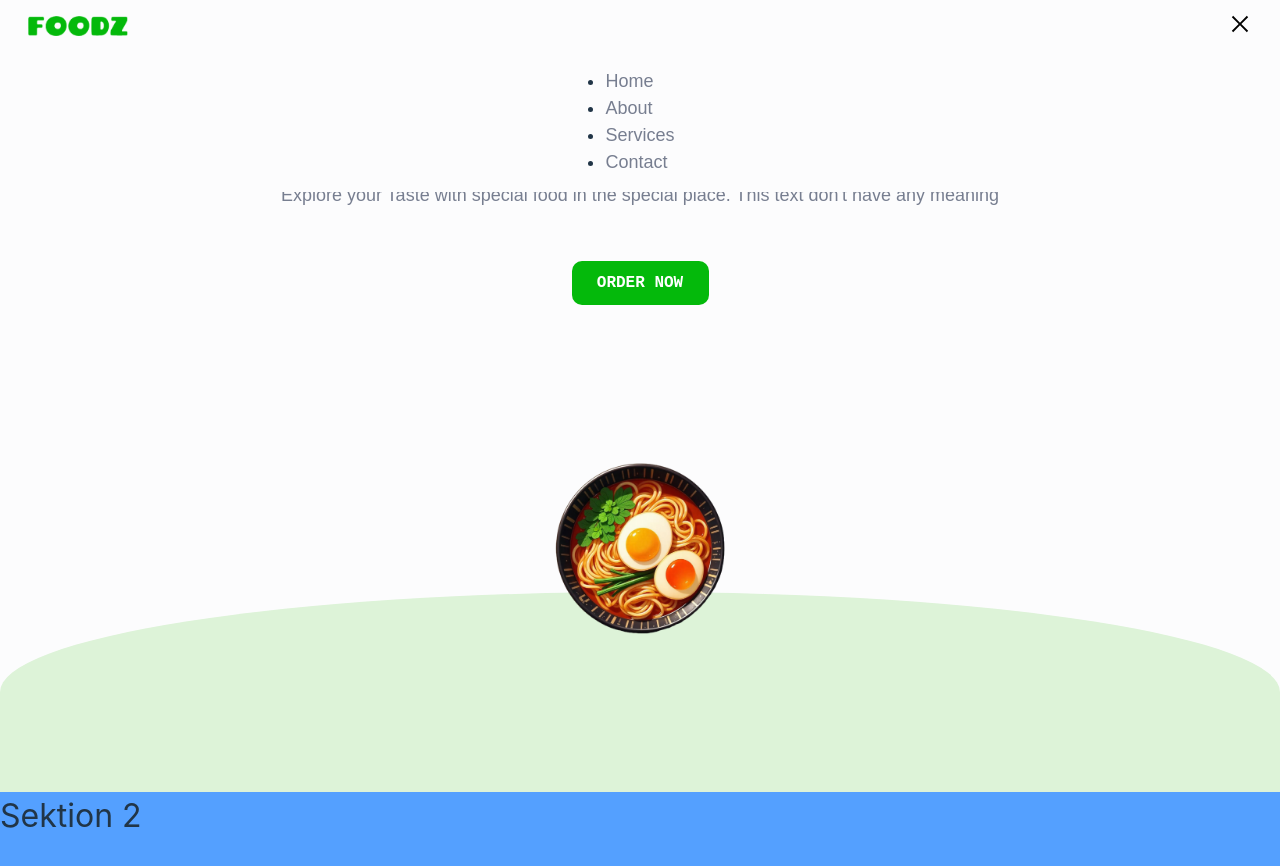
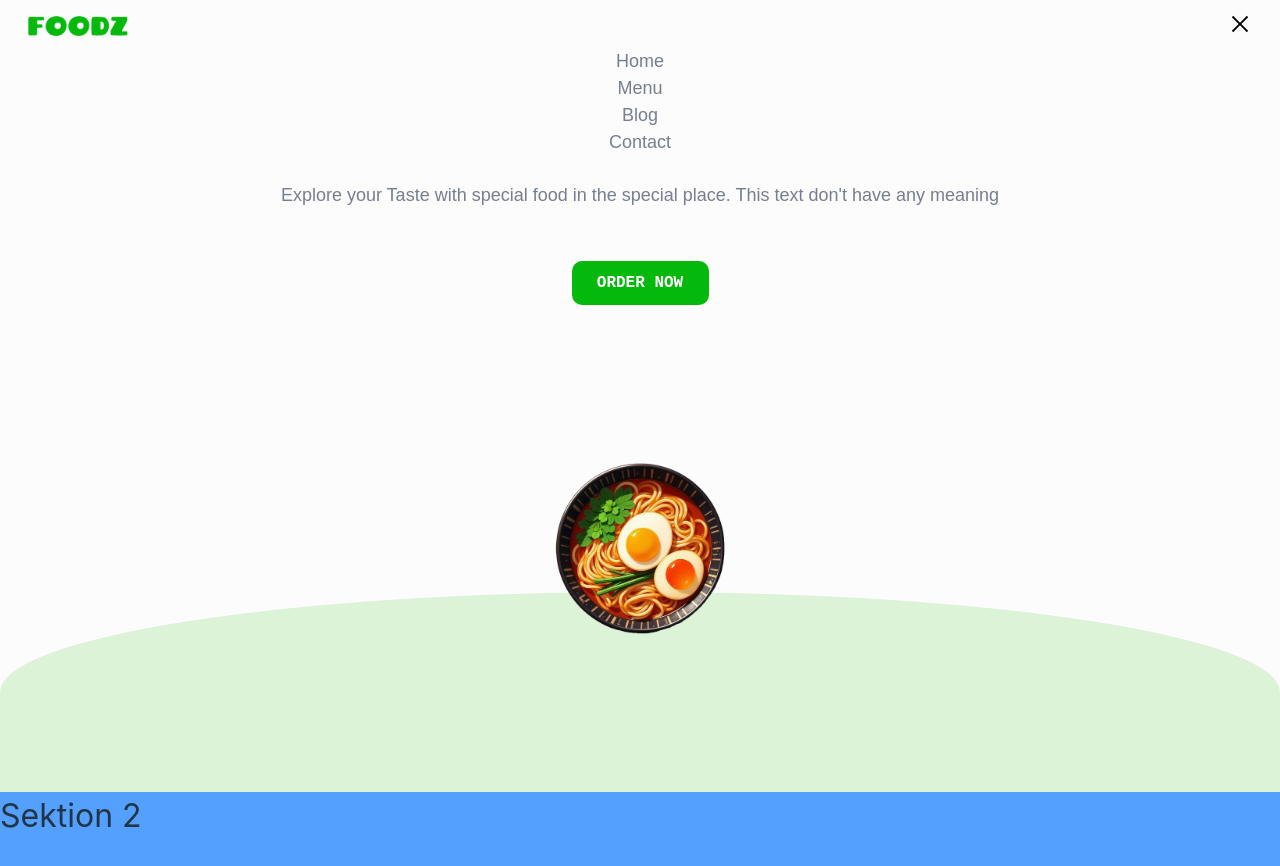
Before and after one commit to Fiffigelin/foodz-website, a React (Vite) app: page / in a window 1280 px wide. Both pictures are taken after a click on the button 1240 px from the left and 26 px from the top of the page. Shown: the top 866 px of the page. Built offline with nearby package versions, Linux system fonts and the light colour scheme; a web font is replaced by a local one.

Commit message:
fix: Change to using grid instead of flex on navbar

```diff
--- a/src/components/navbar/navbar.scss
+++ b/src/components/navbar/navbar.scss
@@ -1,10 +1,61 @@
 @use "../../styles/global.scss" as global;
 
 .nav-container {
+	display: grid;
+	grid-template-columns: auto 1fr auto;
+	grid-template-rows: auto auto;
+	align-items: center;
+	padding: global.$space-medium;
+	background-color: global.$background-color-white;
+	margin: global.$space-small global.$space-xxl;
 	position: relative;
-	height: 10%;
+}
+
+.nav-left {
+	.nav-logo {
+		display: flex;
+		width: global.$space-great;
+	}
+}
+
+.nav-right {
+	display: flex;
+	align-items: center;
+	justify-content: flex-end;
+
+	.hamburger-container {
+		grid-row: 1;
+		justify-self: end;
+	}
+}
+
+.nav-links-container {
+	grid-row: 2;
+	display: flex;
+	flex-direction: column;
+	align-items: center;
 	background-color: global.$background-color-white;
+	width: 100%;
+	position: absolute;
+	top: 100%;
 
+	.nav-link {
+		font-family: global.$text-font;
+		color: global.$text-color-grey;
+		font-size: global.$font-18;
+	}
+
+	.order-btn {
+		display: none;
+	}
+}
+
+@media screen and (min-width: global.$dimensions-tablet) and (max-width: global.$dimensions-laptop) {
+	.nav-container {
+		display: flex;
+		flex-direction: row;
+		justify-content: space-between;
+		margin: global.$space-small global.$space-60;
 		.nav-left {
 			padding: global.$space-medium;
 			margin: global.$space-small global.$space-xxl;
@@ -20,27 +71,22 @@
 		}
 
 		.nav-right {
-		display: none;
-	}
-
-	.nav-links-container {
-		width: 100%;
-		position: absolute;
 			display: flex;
-		justify-content: center;
-		background-color: global.$background-color-white;
-
-		ul,
-		&.nav-links {
-			display: flex;
-			flex-direction: column;
+			flex-direction: row;
 			justify-content: space-between;
-			padding: 0;
-			> li a {
+			align-items: center;
+			gap: global.$space-medium;
+			.nav-link {
+				cursor: pointer;
+				margin: global.$space-small;
 				color: global.$text-color-grey;
 				font-family: global.$text-font;
 				font-size: global.$font-18;
 			}
 		}
+		.hamburger-container,
+		.nav-links-container {
+			display: none;
 		}
 	}
+}
--- a/src/components/navbar/navbar.tsx
+++ b/src/components/navbar/navbar.tsx
@@ -28,33 +28,24 @@ const Navbar = () => {
 						style={{ objectFit: "cover", width: "100%", alignItems: "center" }}
 					/>
 				</div>
-				{hamburgerMenu()}
 			</div>
 			<div className="nav-right">
+				<div className="hamburger-container">
+					<IconButton
+						icon={isMenuOpen ? "close" : "hamburger"}
+						onClick={() => setMenuOpen(!isMenuOpen)}
+					/>
+				</div>
+			</div>
+			{isMenuOpen && (
+				<div className={`nav-links-container ${isMenuOpen ? "open" : ""}`}>
 					<div className="nav-link">Home</div>
 					<div className="nav-link">Menu</div>
 					<div className="nav-link">Blog</div>
 					<div className="nav-link">Contact</div>
 					<OrderNowButton />
 				</div>
-			<div className="nav-links-container">
-				{isMenuOpen && (
-					<ul className="nav-links">
-						<li>
-							<a href="#home">Home</a>
-						</li>
-						<li>
-							<a href="#about">About</a>
-						</li>
-						<li>
-							<a href="#services">Services</a>
-						</li>
-						<li>
-							<a href="#contact">Contact</a>
-						</li>
-					</ul>
 			)}
-			</div>
 		</nav>
 	);
 };
```
Lines whose indentation alone changed are shown as unchanged.
